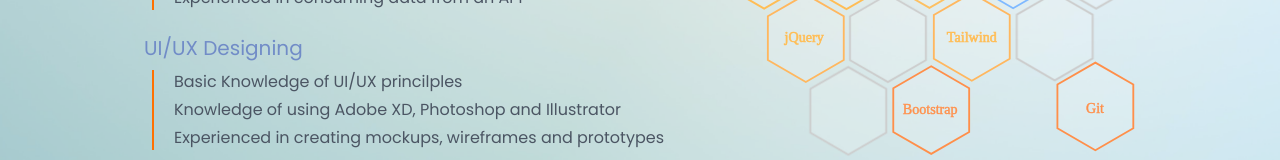
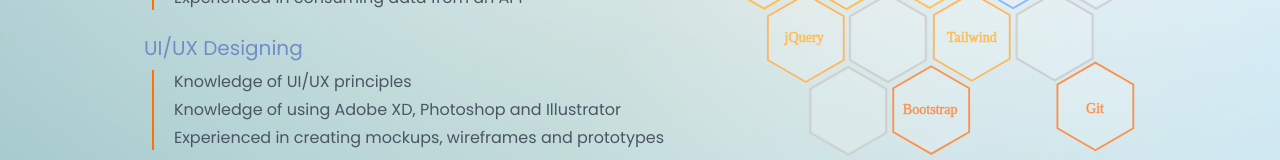
Before and after one commit to estrabillojm/my_portfolio_latest, a React (Create React App) app: page /skills in a window 1280 px wide. Shown: the part 531-691 px from the top of the page. Built offline with nearby package versions, Linux system fonts and the light colour scheme; a web font is replaced by a local one.

Commit message:
Fixing Typography Error

```diff
--- a/src/pages/Skills.js
+++ b/src/pages/Skills.js
@@ -38,7 +38,7 @@ const Skills = () => {
                             <h2>UI/UX Designing</h2>
                         </div>
                         <ul className="list-2">
-                            <li>Basic Knowledge of UI/UX princilples</li>
+                            <li>Knowledge of UI/UX principles</li>
                             <li>Knowledge of using Adobe XD, Photoshop and Illustrator</li>
                             <li>Experienced in creating mockups, wireframes and prototypes</li>
                         </ul>
```
